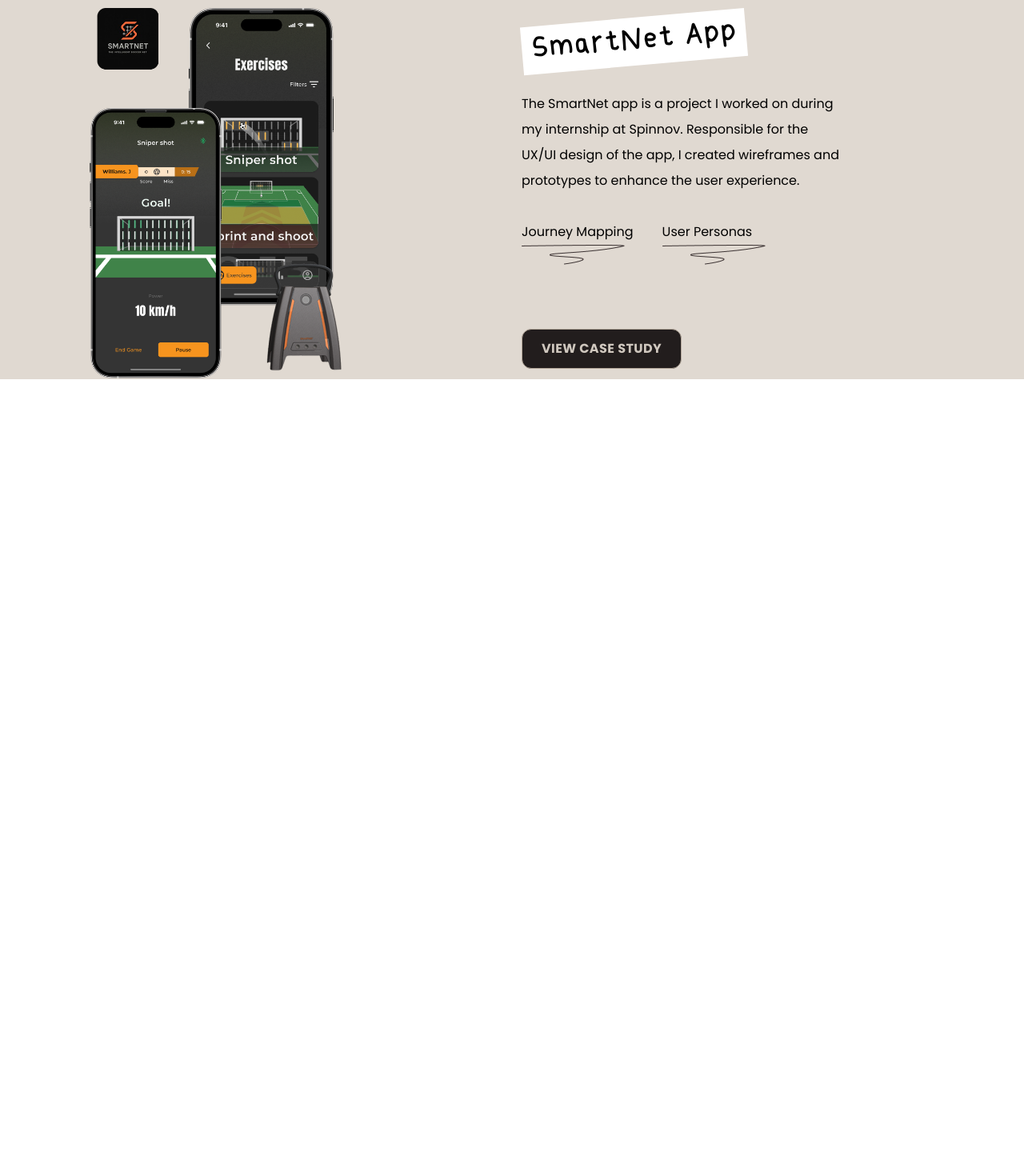
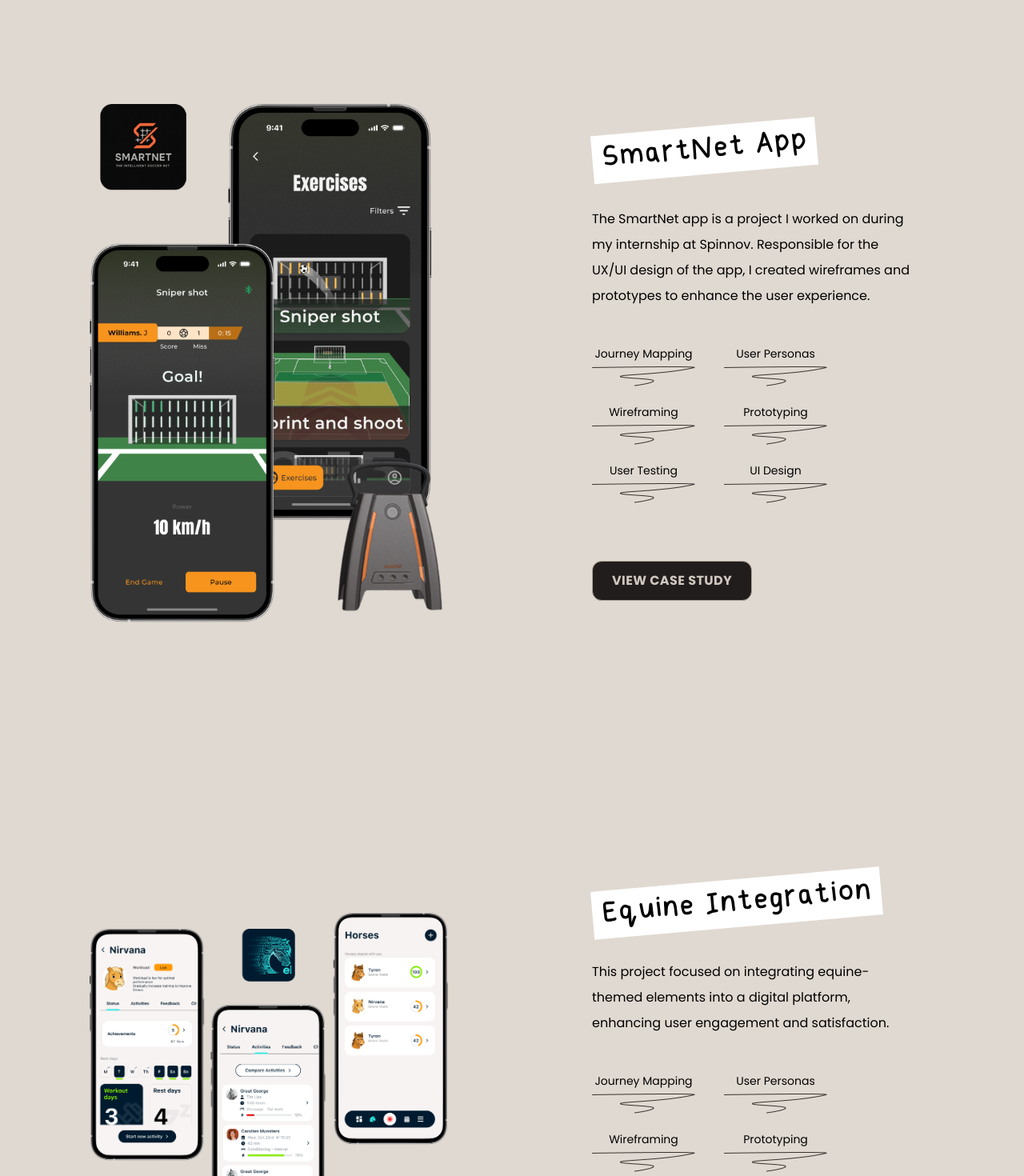
Before and after one commit to plamiiiM/personal_portfolio, a React (Vite) app: page / in a window 1280 px wide. Shown: the part 4060-5530 px from the top of the page at 80% size. Before the commit the page ends 4534 px from the top, so only its background shows below. Built offline with nearby package versions, Linux system fonts and the light colour scheme; a web font is replaced by a local one.

Commit message:
made the filters and case study descriptions into different reusable components

```diff
--- /dev/null
+++ b/src/components/selected_work_section/case_study_description_component.jsx
@@ -0,0 +1,45 @@
+import React from "react";
+import FiltersComponent from "./filters_component";
+import Button from "../global/buttons";
+
+// This component will have the title, descripton, filters imported from the component and button?
+
+const CaseStudyDescriptionComponent = ({
+  projectCollage,
+  titleOfProject,
+  description,
+  caseStudyLink,
+  filters = [],
+}) => {
+  return (
+    // Wrapper for image and description
+    <div className="flex flex-row items-center justify-start gap-x-45">
+      <img
+        className="w-full max-w-md"
+        src={projectCollage ? `${projectCollage}` : "?"}
+        alt="Collection of wireframes of the smartnet app and their logo"
+      />
+      {/* // Wrapper for whole description */}
+      <div className="flex flex-col justify-start items-start gap-y-18 w-lg">
+        {/* Title and description with filters */}
+        <div className="flex flex-col justify-start items-start gap-y-10">
+          <h3 className="font-[PlamenasHandwriting] text-[3rem] leading-9 bg-white p-3 -rotate-5">
+            {titleOfProject ? `${titleOfProject}` : "Title of Project"}
+          </h3>
+          <p className="font-[poppins] text-left inline-block text-[1rem] leading-8 w-[25rem]">
+            {description
+              ? `${description}`
+              : "Description of the project......"}
+          </p>
+          <FiltersComponent filters={filters} />
+        </div>
+
+        {/* Button */}
+        <Button.Secondary onClick={() => window.open(caseStudyLink, "_blank")}>
+          View Case Study
+        </Button.Secondary>
+      </div>
+    </div>
+  );
+};
+export default CaseStudyDescriptionComponent;
--- /dev/null
+++ b/src/components/selected_work_section/filters_component.jsx
@@ -0,0 +1,16 @@
+import React from "react";
+
+const FiltersComponent = ({ filters = [] }) => {
+  return (
+    <div className="flex flex-row items-center justify-start gap-x-9 gap-y-4 flex-wrap flex-1 ">
+      {filters.map((filterName, index) => (
+        <div key={index} className="flex flex-col text-center">
+          <p className="font-[poppins] text-[0.875rem] leading-8 ">{filterName}</p>
+          <img src="/underline_for_filters.png" alt="" className="w-full" />
+        </div>
+      ))}
+    </div>
+  );
+};
+
+export default FiltersComponent;
--- a/src/components/selected_work_section/selected_work_section.jsx
+++ b/src/components/selected_work_section/selected_work_section.jsx
@@ -1,5 +1,7 @@
 import React from "react";
 import Button from "../global/buttons";
+import CaseStudyDescriptionComponent from "./case_study_description_component";
+
 const SelectedWorkSection = () => {
   return (
     <>
@@ -15,48 +17,33 @@
           className="relative w-[20rem] max-w-md -right-4"
         />
       </section>
-      <main>
-        <div className="flex flex-row items-center justify-start gap-x-55">
-          <img
-            className="w-[20rem] max-w-md"
-            src="/smartnet_collage_bigger.png"
-            alt="Collection of wireframes of the smartnet app and their logo"
-          />
-          {/* Wrapper for whole description */}
-          <div className="flex flex-col justify-start items-start gap-y-20">
-            {/* Title and description with filters */}
-            <div className="flex flex-col justify-start items-start gap-y-8">
-              <h3 className="font-[PlamenasHandwriting] text-[3rem] leading-9 bg-white p-3 -rotate-5">
-                SmartNet App
-              </h3>
-              <p className="font-[poppins] text-left inline-block text-[1rem] leading-8 w-[25rem]">
-                The SmartNet app is a project I worked on during my internship
-                at Spinnov. Responsible for the UX/UI design of the app, I
-                created wireframes and prototypes to enhance the user
-                experience.
-              </p>
-              <div className="flex flex-row items-center justify-start gap-x-9">
-                <div>
-                  <p className="font-[poppins] text-[1rem] leading-8">
-                    Journey Mapping
-                  </p>
-                  <img src="/underline_for_filters.png" alt="" />
-                </div>
-                <div>
-                  <p className="font-[poppins] text-[1rem] leading-8">
-                    User Personas
-                  </p>
-                  <img src="/underline_for_filters.png" alt="" />
-                </div>
-              </div>
-            </div>
-
-            {/* Button */}
-            <Button.Secondary onClick={() => open("_blank")}>
-              View Case Study
-            </Button.Secondary>
-          </div>
-        </div>
+      <main className="flex flex-col justify-start items-center gap-y-80 mt-30 mr-28">
+        <CaseStudyDescriptionComponent
+          projectCollage="/smartnet_collage_bigger.png"
+          titleOfProject="SmartNet App"
+          description="The SmartNet app is a project I worked on during my internship at Spinnov. Responsible for the UX/UI design of the app, I created wireframes and prototypes to enhance the user experience."
+          filters={[
+            "Journey Mapping",
+            "User Personas",
+            "Wireframing",
+            "Prototyping",
+            "User Testing",
+            "UI Design",
+          ]}
+          caseStudyLink="https://example.com/smartnet-case-study"
+        />
+        <CaseStudyDescriptionComponent
+          projectCollage="/equine_integration_collage.png"
+          titleOfProject="Equine Integration"
+          description="This project focused on integrating equine-themed elements into a digital platform, enhancing user engagement and satisfaction."
+          filters={[
+            "Journey Mapping",
+            "User Personas",
+            "Wireframing",
+            "Prototyping",
+          ]}
+          caseStudyLink="https://example.com/equine-integration-case-study"
+        />
       </main>
     </>
   );
```
Also changed, not shown: public/equine_integration_collage.png.
